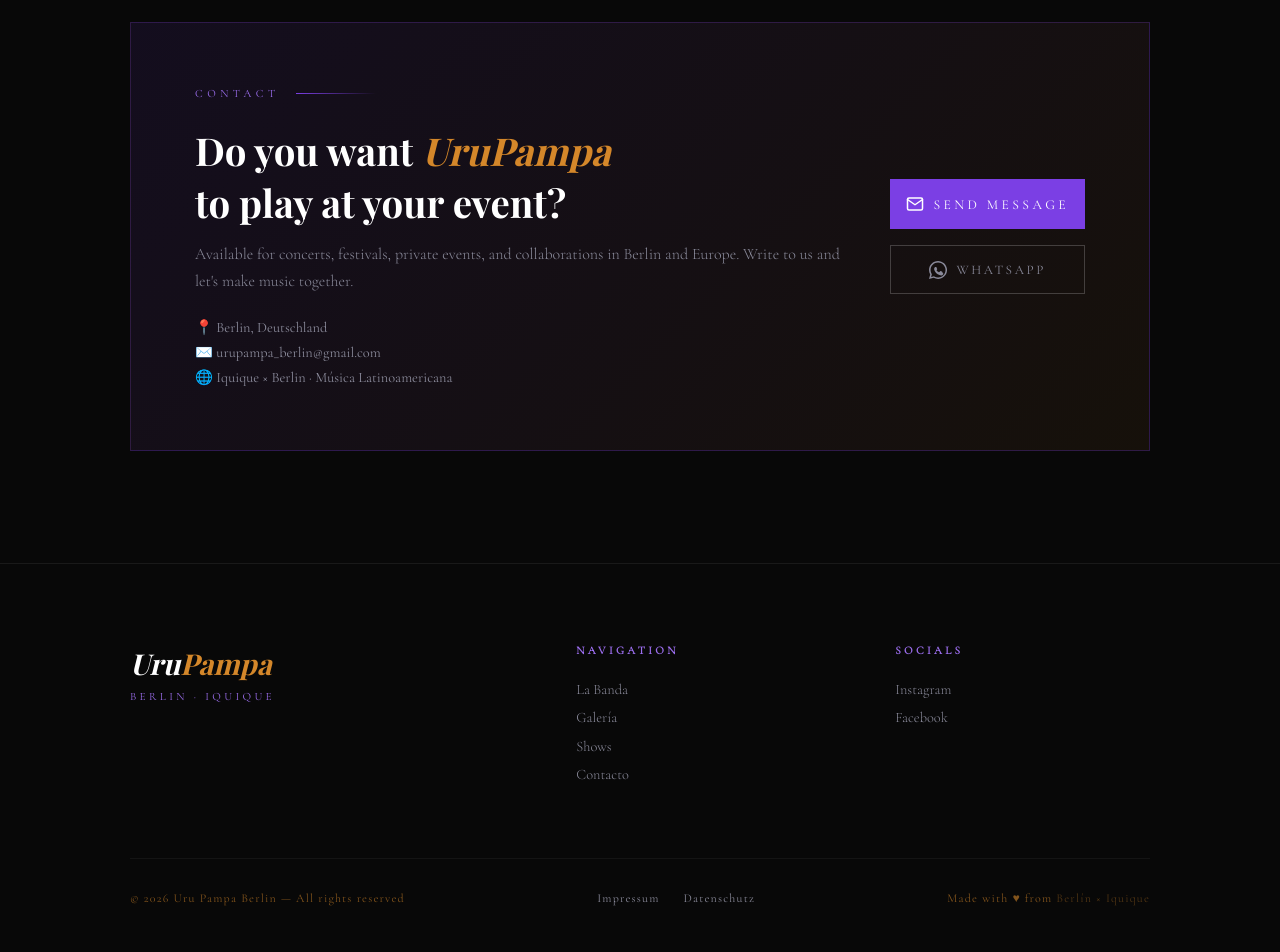
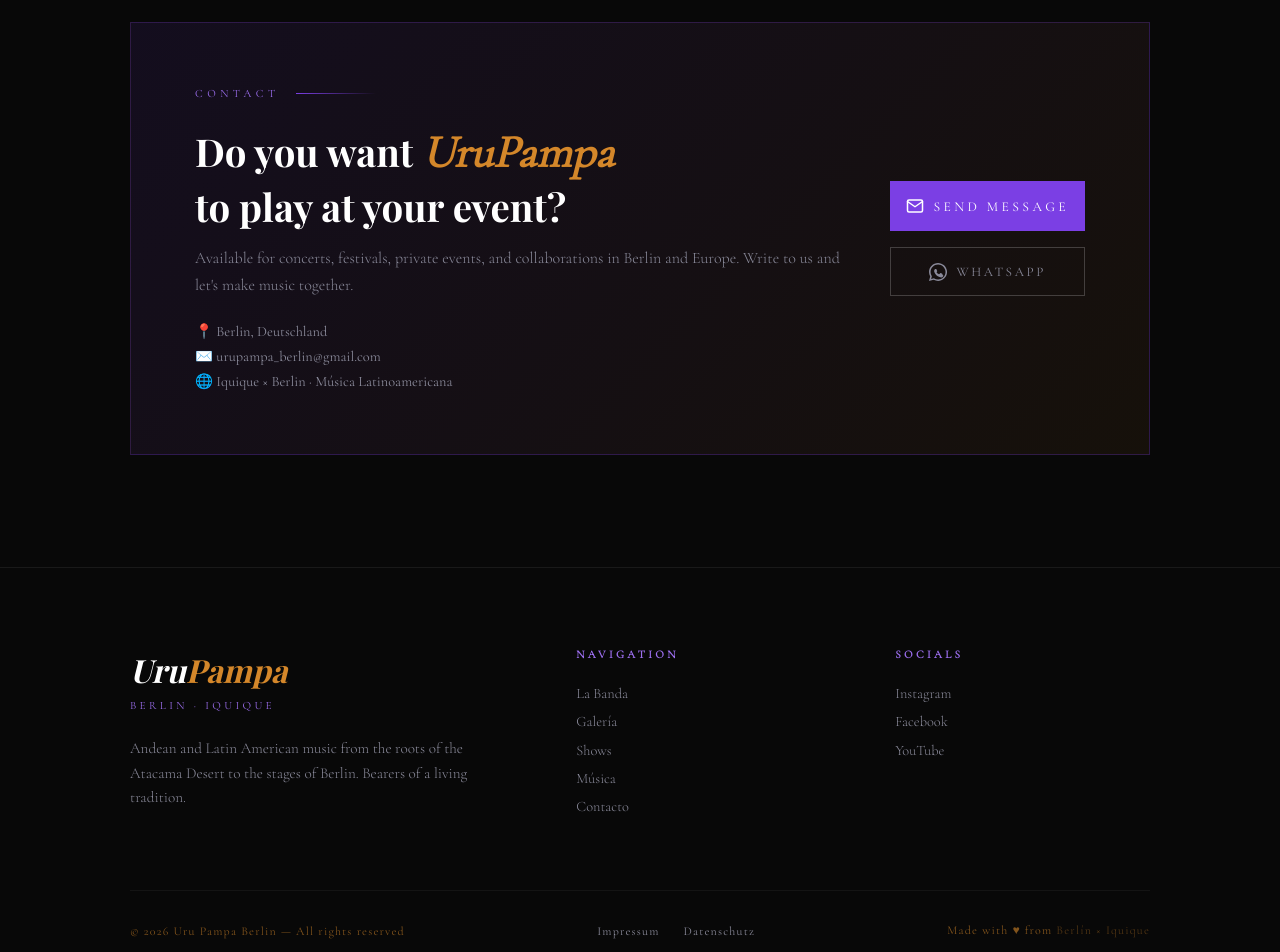
Before and after one commit to JJGonzalezSeminario/urupampa-v2, a Next.js app: page /en in a window 1280 px wide. Shown: the part 4840-5792 px from the top of the page. Built offline with nearby package versions, Linux system fonts and the light colour scheme; a web font is replaced by a local one.

Commit message:
version 14/05/2025

```diff
--- a/src/components/Booking.tsx
+++ b/src/components/Booking.tsx
@@ -5,7 +5,7 @@
         <div className="booking-card reveal">
           <div>
             <div className="section-label">{dict.label}</div>
-            <h2>{dict.title} <em style={{ color: 'var(--gold)', fontStyle: 'italic' }}>{dict.title_em}</em><br />{dict.title2}</h2>
+            <h2>{dict.title} <em style={{ color: 'var(--gold)', fontStyle: 'italic', fontFamily: 'var(--font-cormorant), serif', fontSize: '1.2em' }}>{dict.title_em}</em><br />{dict.title2}</h2>
             <p>{dict.desc}</p>
             <div style={{ marginTop: '1.5rem', fontSize: '0.9rem', color: 'var(--grey)' }}>
               <div style={{ marginBottom: '0.5rem' }}>📍 Berlin, Deutschland</div>
--- a/src/components/Footer.tsx
+++ b/src/components/Footer.tsx
@@ -3,23 +3,36 @@
     <footer>
       <div className="container">
         <div className="footer-grid">
+
           <div className="footer-brand">
-            <h3>Uru<span style={{ color: 'var(--gold)' }}>Pampa</span></h3>
-            <div style={{ fontSize: '0.7rem', letterSpacing: '0.3em', textTransform: 'uppercase', color: 'var(--purple-light)', marginTop: '0.3rem' }}>Berlin · Iquique</div>
+            <h3 style={{ fontFamily: 'var(--font-playfair), serif', fontSize: '2rem' }}>Uru<span style={{ color: 'var(--gold)' }}>Pampa</span></h3>
+            <div style={{ fontSize: '0.7rem', letterSpacing: '0.3em', textTransform: 'uppercase', color: 'var(--purple-light)', marginTop: '0.3rem', marginBottom: '1.5rem' }}>Berlin · Iquique</div>
+
+            <p style={{ color: 'var(--grey)', fontSize: '0.95rem', lineHeight: '1.6', maxWidth: '350px' }}>
+              {lang === 'de' ? 'Anden- und lateinamerikanische Musik von den Wurzeln der Atacama-Wüste bis auf die Bühnen Berlins. Träger einer lebendigen Tradition.' :
+               lang === 'en' ? 'Andean and Latin American music from the roots of the Atacama Desert to the stages of Berlin. Bearers of a living tradition.' :
+               'Música andina y latinoamericana desde las raíces del desierto de Atacama hasta los escenarios de Berlín. Portadores de una tradición viva.'}
+            </p>
           </div>
+
           <div className="footer-col">
             <h5>{dict.nav}</h5>
             <a href={`/${lang}#about`}>La Banda</a>
             <a href={`/${lang}#gallery`}>Galería</a>
             <a href={`/${lang}#shows`}>Shows</a>
+            <a href={`/${lang}#media`}>Música</a>
             <a href={`/${lang}#booking`}>Contacto</a>
           </div>
+
           <div className="footer-col">
             <h5>{dict.social}</h5>
             <a href="https://www.instagram.com/urupampa_berlin/" target="_blank" rel="noopener noreferrer">Instagram</a>
             <a href="https://www.facebook.com/urupampa.serenata/" target="_blank" rel="noopener noreferrer">Facebook</a>
+            <a href="https://www.youtube.com/watch?v=Rsay7wPtHTE" target="_blank" rel="noopener noreferrer">YouTube</a>
           </div>
+
         </div>
+
         <div className="footer-bottom">
           <span>© 2026 Uru Pampa Berlin — {dict.rights}</span>
           <div style={{ display: 'flex', gap: '1.5rem' }}>
```
